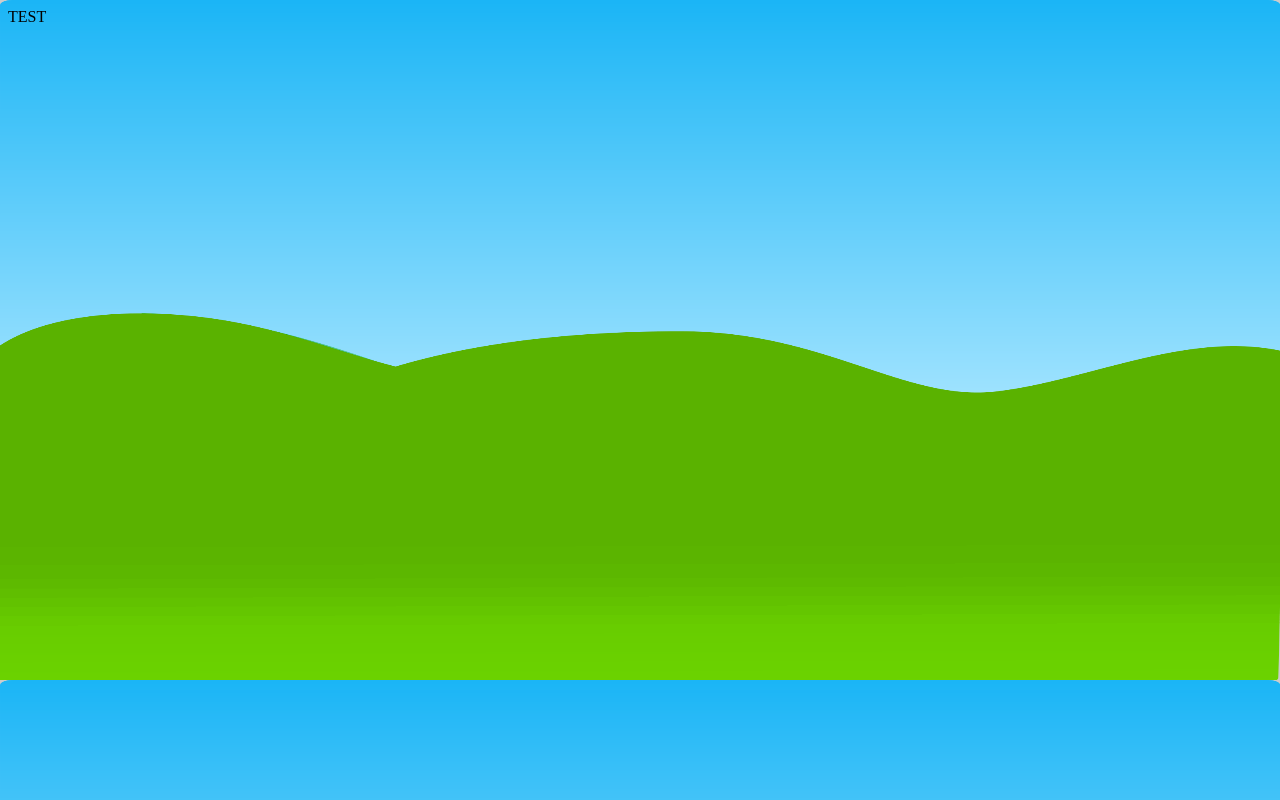
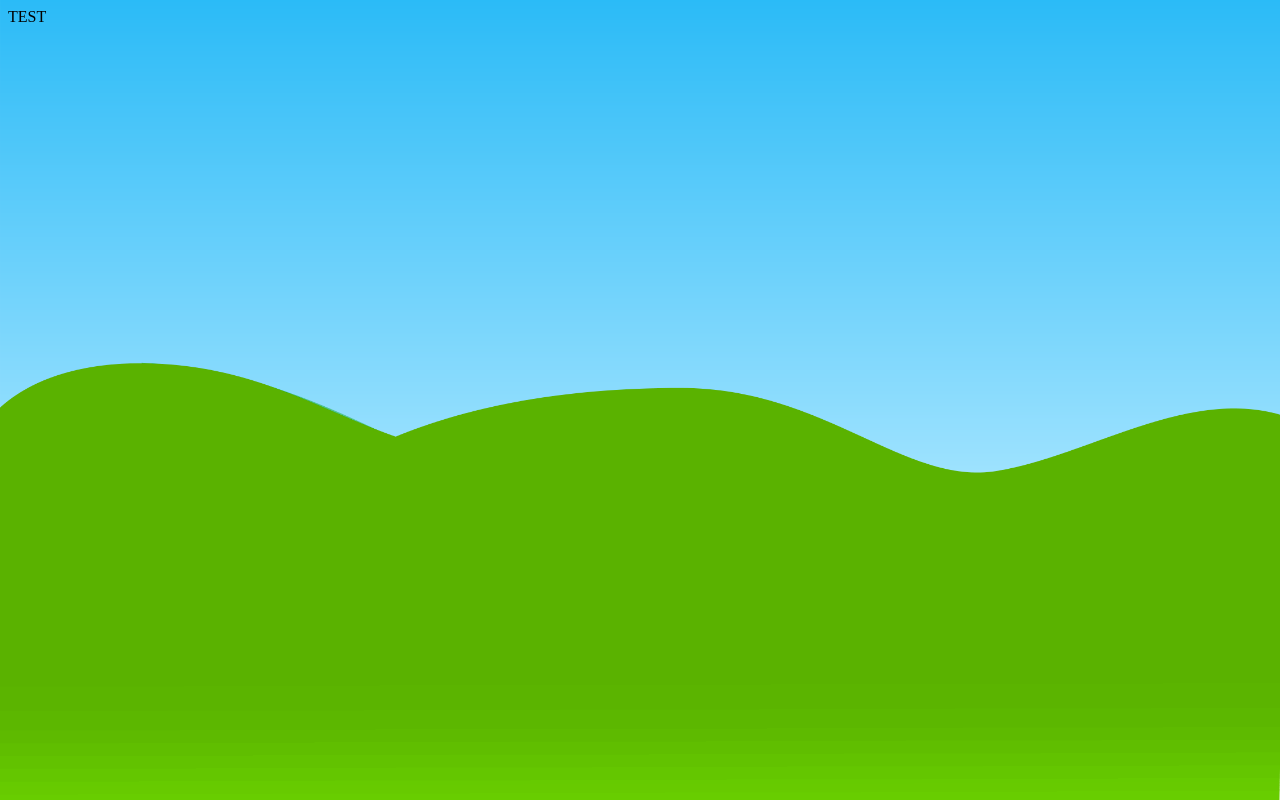
Before and after one commit to phallden/UIP2, a plain HTML site: page home/index.html in a window 1280 px wide. Drawn offline with Linux system fonts and the light colour scheme.

Commit message:
fixed bg

```diff
--- a/css/default.css
+++ b/css/default.css
@@ -1,7 +1,8 @@
 
-		body {
-			background-image: url("../images/background.png");
-			background-size: 100% 2000%;
-			background-color: #cccccc;
-			overflow: auto;
-		}
+	html {
+  background: url(../images/background.png) no-repeat center center fixed;
+  -webkit-background-size: cover;
+  -moz-background-size: cover;
+  -o-background-size: cover;
+  background-size: cover;
+}
```
